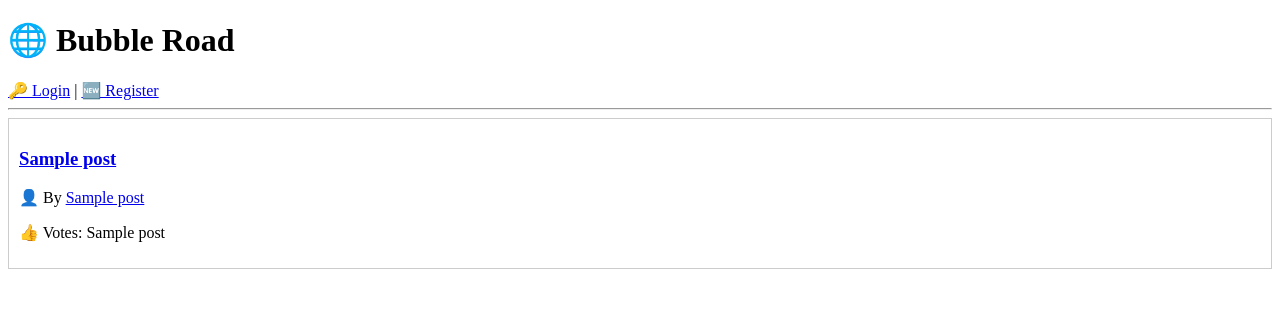
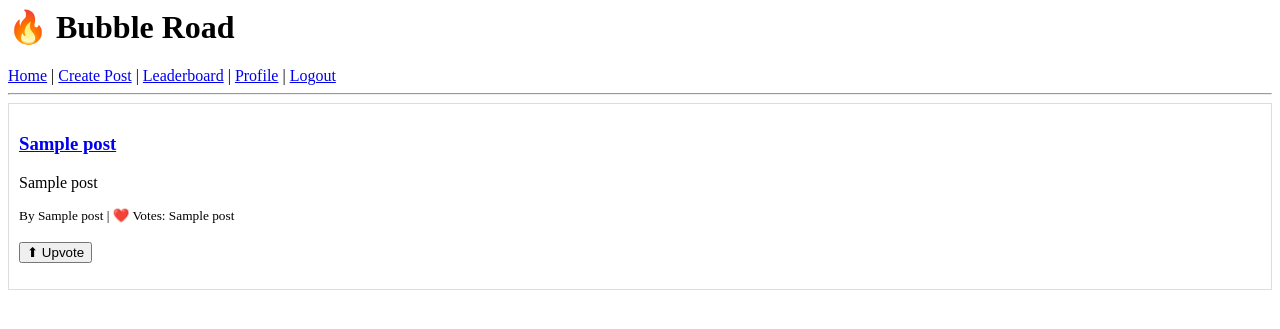
Before and after one commit to hochihien50/bubble-road, a Flask app: page / in a window 1280 px wide. Shown: the top 329 px of the page. Run offline with Flask 3, Linux system fonts and the light colour scheme; a database or web service that is not in the repository returns one stand-in record (values such as "Sample title"); some libraries are stand-ins or nearby versions.

Commit message:
Update index.html

```diff
--- a/templates/index.html
+++ b/templates/index.html
@@ -1,92 +1,27 @@
-<!DOCTYPE html>
-<html>
-<head>
-    <title>Bubble Road</title>
-</head>
-<body>
+<h1>🔥 Bubble Road</h1>
 
-<h1>🌐 Bubble Road</h1>
-
-{% if user %}
-    <p>
-        Xin chào,
-        <a href="/profile/{{user}}">{{user}}</a>
-    </p>
-
-    <a href="/create">📝 Create Post</a> |
-    <a href="/leaderboard">🏆 Leaderboard</a> |
-    <a href="/logout">🚪 Logout</a>
-
-{% else %}
-
-    <a href="/login">🔑 Login</a> |
-    <a href="/register">🆕 Register</a>
-
-{% endif %}
+<a href="/">Home</a> |
+<a href="/create">Create Post</a> |
+<a href="/leaderboard">Leaderboard</a> |
+<a href="/profile/{{user}}">Profile</a> |
+<a href="/logout">Logout</a>
 
 <hr>
 
-{% if posts %}
+{% for p in posts %}
+<div style="border:1px solid #ddd; padding:10px; margin-bottom:10px">
 
-    {% for p in posts %}
+    <h3><a href="/post/{{p[0]}}">{{p[1]}}</a></h3>
 
-        <div style="
-            border:1px solid #ccc;
-            padding:10px;
-            margin-bottom:10px;
-        ">
+    <p>{{p[2]}}</p>
+    <small>By {{p[3]}} | ❤️ Votes: {{p[4]}}</small>
 
-            <h3>
-                <a href="/post/{{p[0]}}">
-                    {{p[1]}}
-                </a>
-            </h3>
+    <br><br>
 
-            <p>
-                👤 By
-                <a href="/profile/{{p[3]}}">
-                    {{p[3]}}
-                </a>
-            </p>
+    <!-- VOTE (POST FIXED - ANTI SPAM READY) -->
+    <form action="/vote/{{p[0]}}" method="post">
+        <button>⬆ Upvote</button>
+    </form>
 
-            <p>
-                👍 Votes: {{p[4]}}
-            </p>
-
-            {% if user %}
-            <form
-                action="/vote/{{p[0]}}"
-                method="POST"
-                style="display:inline;"
-            >
-                <button
-                    type="submit"
-                    onclick="this.disabled=true; this.form.submit();"
-                >
-                    ⬆ Vote
-                </button>
-            </form>
-            {% endif %}
-
-        </div>
-
-    {% endfor %}
-
-{% else %}
-
-    <h3>Chưa có bài viết nào.</h3>
-
-{% endif %}
-
-<script>
-if (window.history.replaceState) {
-    window.history.replaceState(
-        null,
-        null,
-        window.location.href
-    );
-}
-</script>
-
-</body>
-</html>
+</div>
+{% endfor %}
```
